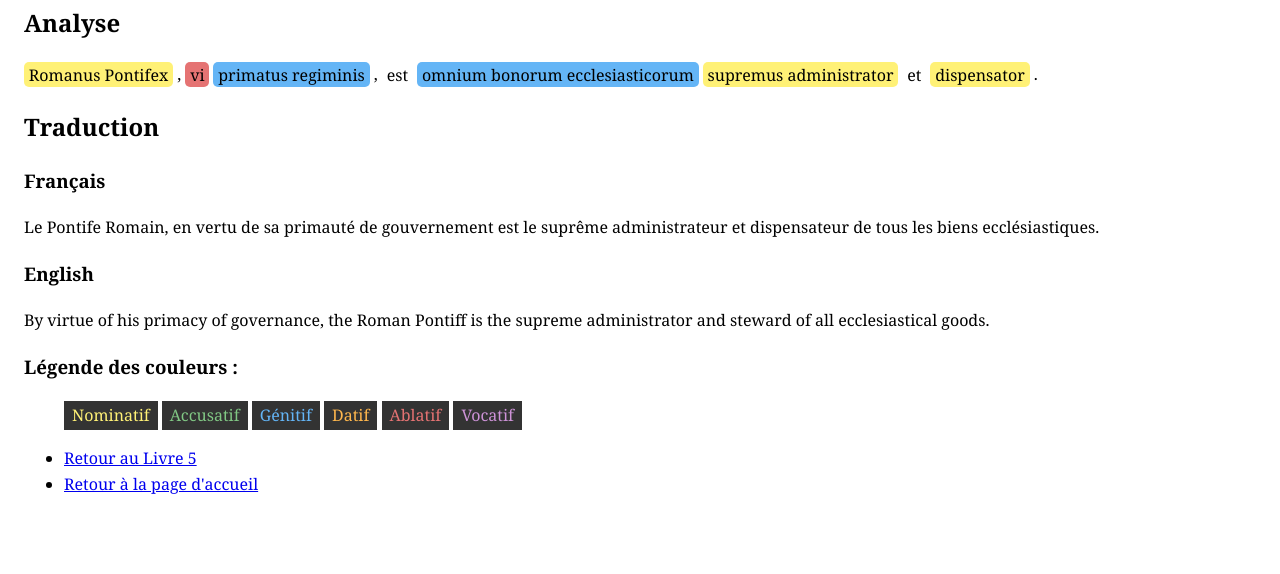
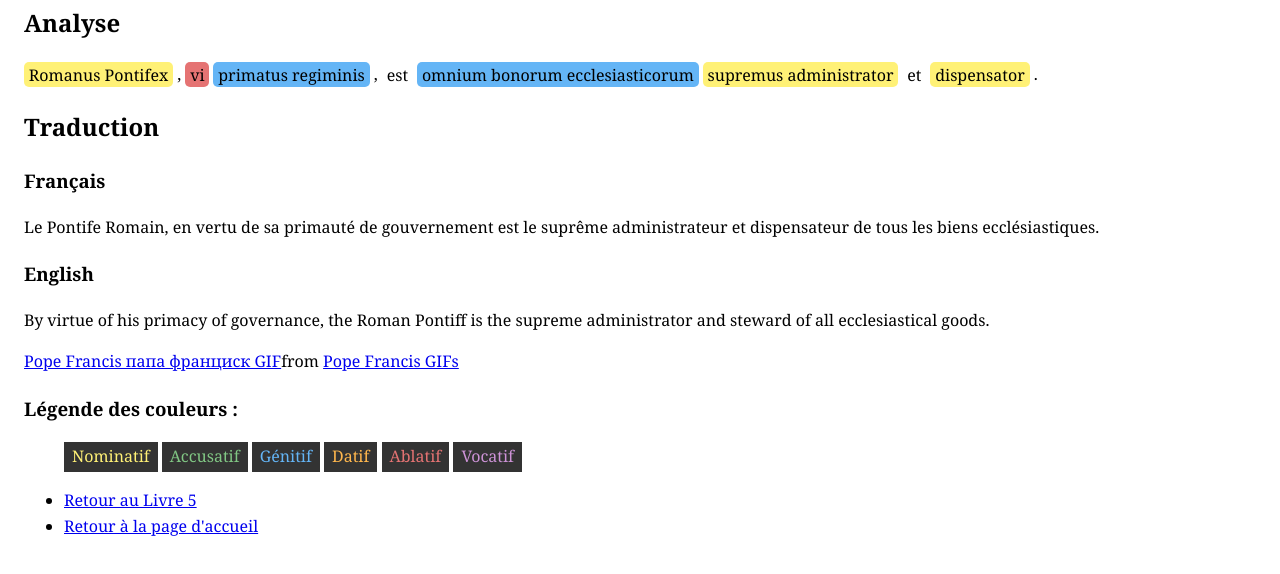
Before and after one commit to elibruyere/canon-1273, a plain HTML site: page index.html in a window 1280 px wide. Shown: the part 114-688 px from the top of the page. Drawn offline with Linux system fonts and the light colour scheme; a script that the page names is missing.

Commit message:
Update index.html

```diff
--- a/index.html
+++ b/index.html
@@ -67,7 +67,7 @@ Le Pontife Romain, en vertu de sa primauté de gouvernement est le suprême admi
   </script>
 
     </ul>
-
+<div class="tenor-gif-embed" data-postid="534902167137636914" data-share-method="host" data-aspect-ratio="1" data-width="60%"><a href="https://tenor.com/view/pope-francis-francis-pope-%D0%BF%D0%B0%D0%BF%D0%B0-%D1%84%D1%80%D0%B0%D0%BD%D1%86%D0%B8%D1%81%D0%BA-%D1%84%D1%80%D0%B0%D0%BD%D1%86%D0%B8%D1%81%D0%BA-gif-534902167137636914">Pope Francis папа франциск GIF</a>from <a href="https://tenor.com/search/pope+francis-gifs">Pope Francis GIFs</a></div> <script type="text/javascript" async src="https://tenor.com/embed.js"></script>
   <h3>Légende des couleurs :</h3>
 
   <ul>
```
